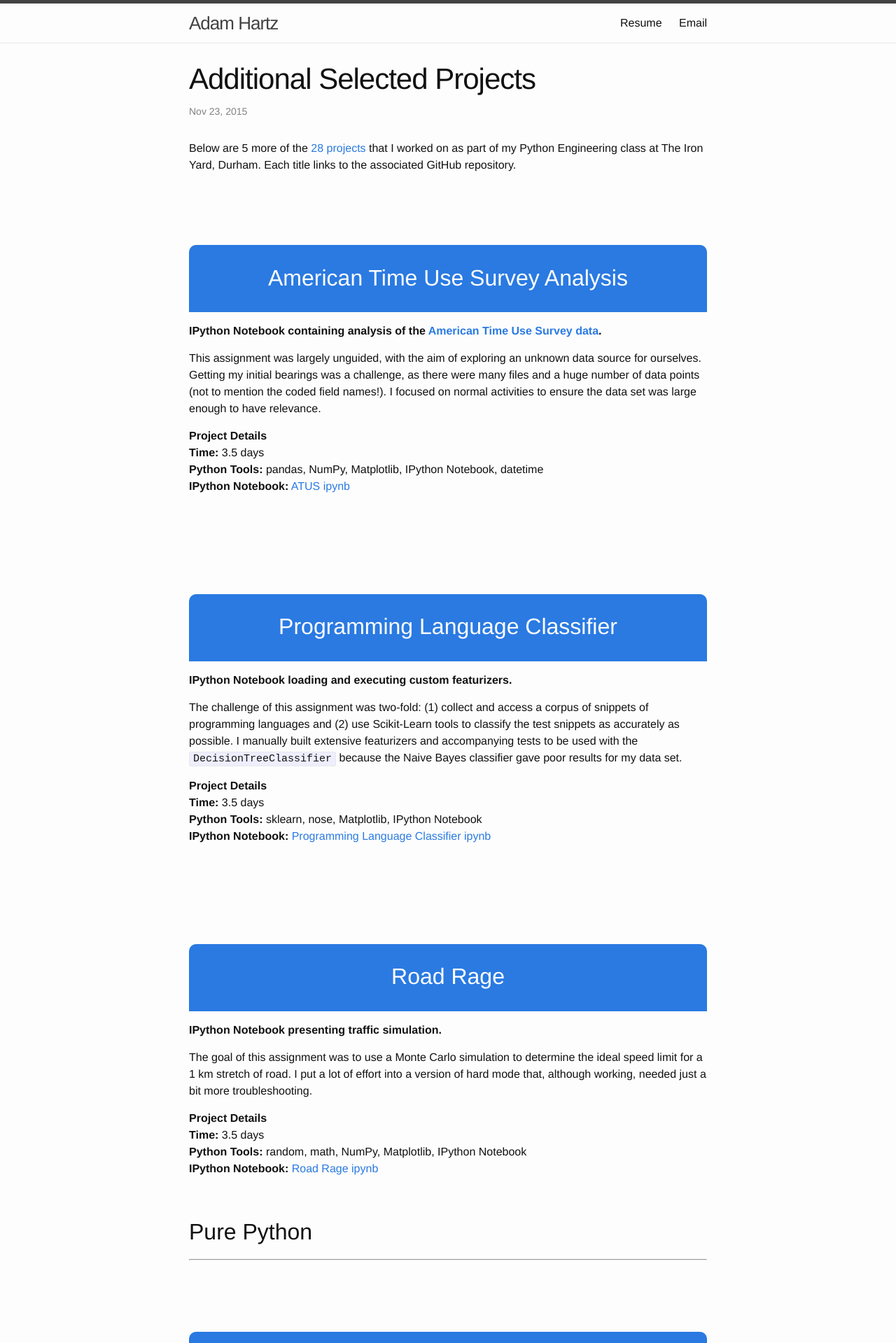
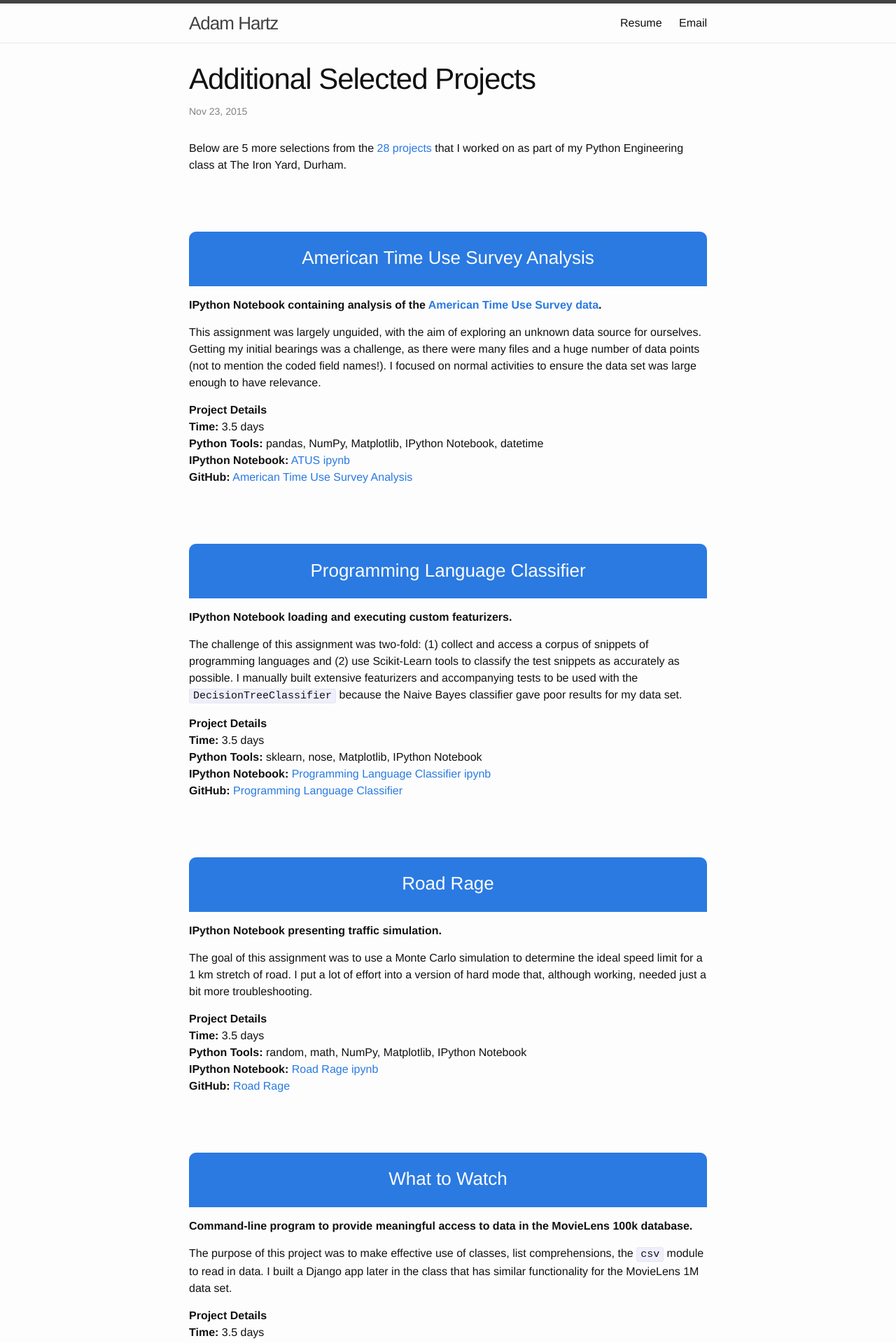
Before and after one commit to ahartz1/ahartz1.github.io, a Jekyll site: the page built from _posts/2015-11-23-selected-projects.markdown, in a window 1280 px wide. Shown: the top 1919 px of the page at 70% size. Built offline with Jekyll 4.4.1, drawn with Linux system fonts in a browser that asks for light colours; some of the changed text lies outside the part shown.

Commit message:
Complete initial styling of selected projects

```diff
--- a/_posts/2015-11-23-selected-projects2.markdown
+++ b/_posts/2015-11-23-selected-projects.markdown
@@ -1,16 +1,16 @@
 ---
 layout: post
-title:  "Additional Selected Projects"
-date:   2015-11-23 16:54:37 -0500
+title: Additional Selected Projects
+date: '2015-11-23 16:54:37 -0500'
 categories: the_iron_yard
 ---
 
-
 <p>
-Below are 5 more of the <a href="https://github.com/tiyd-python-2015-08/assigments/tree/fee-collab" >28 projects</a> that I worked on as part of my Python Engineering class at The Iron Yard, Durham. Each title links to the associated GitHub repository.
+Below are 5 more selections from the <a href="https://github.com/tiyd-python-2015-08/assigments/tree/fee-collab" >28 projects</a> that I worked on as part of my Python Engineering class at The Iron Yard, Durham.
 </p>
 
-<h2 class="invertwide" id="american-time-use-survey-analysisatus-gh"><a href="https://github.com/ahartz1/atus-analysis">American Time Use Survey Analysis</a></h2>
+
+<h3 class="invertwide">American Time Use Survey Analysis</h3>
 
 <p><strong>IPython Notebook containing analysis of the <a href="http://www.bls.gov/tus/home.htm#data">American Time Use Survey data</a>.</strong>  </p>
 
@@ -19,11 +19,11 @@ Below are 5 more of the <a href="https://github.com/tiyd-python-2015-08/assigmen
 <p><strong>Project Details</strong><br />
 <strong>Time:</strong> 3.5 days<br />
 <strong>Python Tools:</strong> pandas, NumPy, Matplotlib, IPython Notebook, datetime<br />
-<strong>IPython Notebook:</strong> <a href="https://github.com/ahartz1/atus-analysis/blob/master/atus-analysis.ipynb">ATUS ipynb</a>  </p>
+<strong>IPython Notebook:</strong> <a href="https://github.com/ahartz1/atus-analysis/blob/master/atus-analysis.ipynb">ATUS ipynb</a>  <br />
+<strong>GitHub:</strong> <a href="https://github.com/ahartz1/atus-analysis">American Time Use Survey Analysis</a></p>
 
-<p><br /></p>
 
-<h2 class="invertwide" id="programming-language-classifierpl-classifier-gh"><a href="https://github.com/ahartz1/programming-language-classifier">Programming Language Classifier</a></h2>
+<h3 class="invertwide">Programming Language Classifier</h3>
 
 <p><strong>IPython Notebook loading and executing custom featurizers.</strong>  </p>
 
@@ -32,30 +32,24 @@ Below are 5 more of the <a href="https://github.com/tiyd-python-2015-08/assigmen
 <p><strong>Project Details</strong><br />
 <strong>Time:</strong> 3.5 days<br />
 <strong>Python Tools:</strong> sklearn, nose, Matplotlib, IPython Notebook<br />
-<strong>IPython Notebook:</strong> <a href="https://github.com/ahartz1/programming-language-classifier/blob/master/programming-language-classifier.ipynb">Programming Language Classifier ipynb</a></p>
+<strong>IPython Notebook:</strong> <a href="https://github.com/ahartz1/programming-language-classifier/blob/master/programming-language-classifier.ipynb">Programming Language Classifier ipynb</a><br />
+<strong>GitHub:</strong> <a href="https://github.com/ahartz1/programming-language-classifier">Programming Language Classifier</a></p>
 
-<p><br /></p>
 
-<h2 class="invertwide" id="road-rageroad-rage-gh"><a href="https://github.com/ahartz1/road-rage">Road Rage</a></h2>
+<h3 class="invertwide">Road Rage</h3>
 
-<p><strong>IPython Notebook presenting traffic simulation.</strong>  </p>
+<p><strong>IPython Notebook presenting traffic simulation.</strong></p>
 
 <p>The goal of this assignment was to use a Monte Carlo simulation to determine the ideal speed limit for a 1 km stretch of road. I put a lot of effort into a version of hard mode that, although working, needed just a bit more troubleshooting.</p>
 
 <p><strong>Project Details</strong><br />
 <strong>Time:</strong> 3.5 days<br />
 <strong>Python Tools:</strong> random, math, NumPy, Matplotlib, IPython Notebook<br />
-<strong>IPython Notebook:</strong> <a href="https://github.com/ahartz1/road-rage/blob/master/road-rage.ipynb">Road Rage ipynb</a></p>
+<strong>IPython Notebook:</strong> <a href="https://github.com/ahartz1/road-rage/blob/master/road-rage.ipynb">Road Rage ipynb</a><br />
+<strong>GitHub:</strong> <a href="https://github.com/ahartz1/road-rage">Road Rage</a></p>
 
-<p><br /></p>
 
-<p><a name="pure-python"></a></p>
-
-<h2 id="pure-python">Pure Python</h2>
-
-<hr />
-
-<h2 class="invertwide" id="what-to-watchwhat-to-watch-gh"><a href="https://github.com/ahartz1/what-to-watch">What to Watch</a></h2>
+<h3 class="invertwide">What to Watch</h3>
 
 <p><strong>Command-line program to provide meaningful access to data in the MovieLens 100k database.</strong>  </p>
 
@@ -63,11 +57,11 @@ Below are 5 more of the <a href="https://github.com/tiyd-python-2015-08/assigmen
 
 <p><strong>Project Details</strong><br />
 <strong>Time:</strong> 3.5 days<br />
-<strong>Python Tools:</strong> csv, math, os, sys  </p>
+<strong>Python Tools:</strong> csv, math, os, sys <br />
+<strong>GitHub:</strong> <a href="https://github.com/ahartz1/what-to-watch">What to Watch</a></p>
 
-<p><br /></p>
 
-<h2 class="invertwide" id="mystery-word--evil-mystery-wordmystery-word-gh"><a href="https://github.com/ahartz1/mystery-word">Mystery Word / Evil Mystery Word</a></h2>
+<h3 class="invertwide">Mystery Word / Evil Mystery Word</h3>
 
 <p><strong>Command-line “hangman”-style game.</strong>  </p>
 
@@ -75,4 +69,5 @@ Below are 5 more of the <a href="https://github.com/tiyd-python-2015-08/assigmen
 
 <p><strong>Project Details</strong><br />
 <strong>Time:</strong> 3.5 days<br />
-<strong>Python Tools:</strong> deepcopy, os, random, unittest</p>
+<strong>Python Tools:</strong> deepcopy, os, random, unittest<br />
+<strong>GitHub:</strong> <a href="https://github.com/ahartz1/mystery-word">Mystery Word / Evil Mystery Word</a></p>
--- a/_sass/_base.scss
+++ b/_sass/_base.scss
@@ -227,7 +227,7 @@ pre {
 
 .invertwide {
   background-color: $brand-color;
-  color: $brand-color;
+  color: $background-color;
   text-align: center;
   padding-top: 0.7em;
   height: 2.3em;
```
